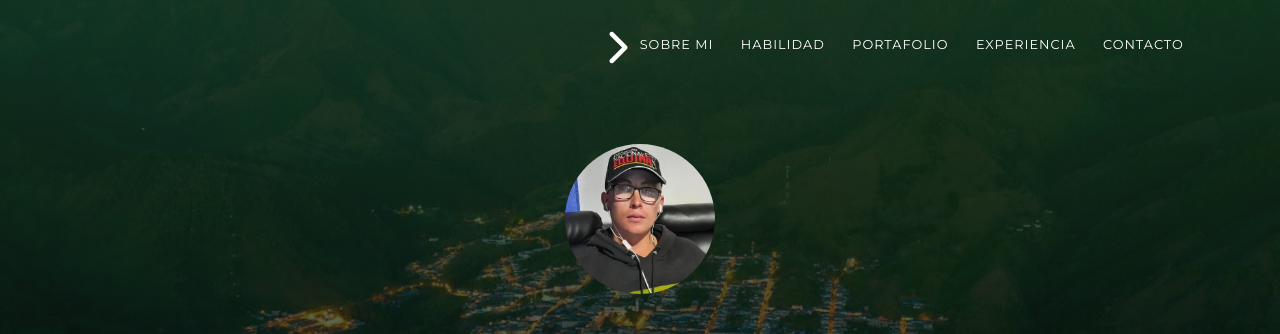
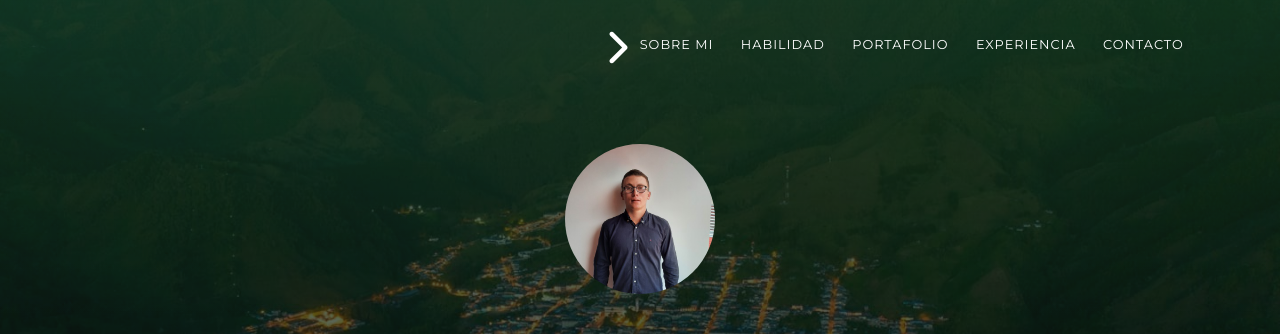
Before and after one commit to CarlosArturo19/portafolio, a plain HTML site: page index.html in a window 1280 px wide. Shown: the top 334 px of the page. Drawn offline with Linux system fonts and the light colour scheme.

Commit message:
cambio de foto

```diff
--- a/index.html
+++ b/index.html
@@ -49,7 +49,7 @@
                 <div class="content-center">
                   <div class="cc-profile-image">
                     <a href="#">
-                      <img src="images/back.jpg" alt="Image"/>
+                      <img src="images/209961.jpg" alt="Image"/>
                     </a>
                   </div>
                   <div class="h2 title">Carlos Arturo</div>
```
Also changed, not shown: images/209961.jpg (added).
